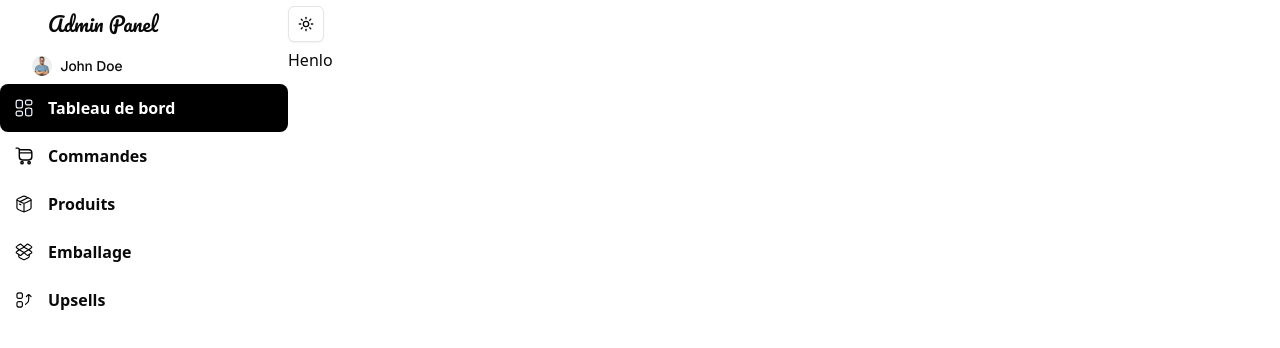
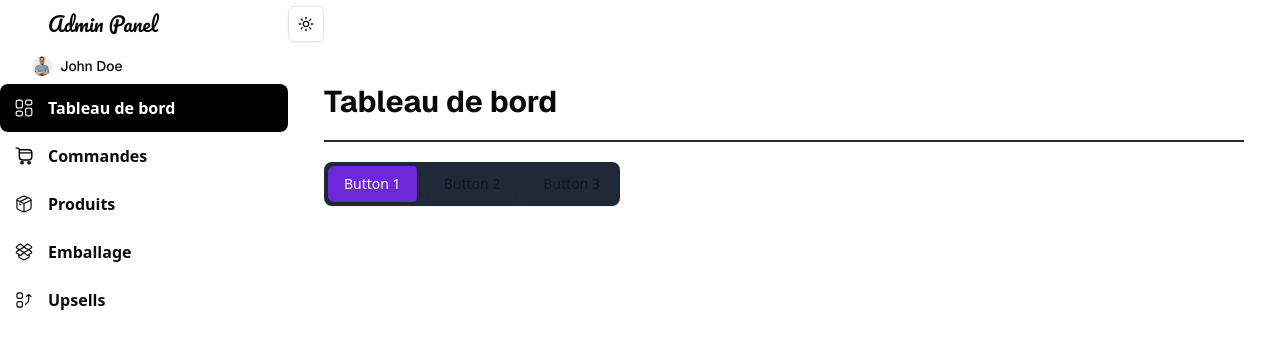
Before and after one commit to max-fletcher/next-boilerplate, a Next.js app: page / in a window 1280 px wide. Shown: the top 348 px of the page. Built offline with nearby package versions, Linux system fonts and the light colour scheme.

Commit message:
Created home button group

```diff
--- a/app/(root)/page.tsx
+++ b/app/(root)/page.tsx
@@ -1,10 +1,16 @@
-// import TestButtonGroup from '@/components/TestButtonGroup';
+import HomeButtonGroupContainer from "@/components/HomeButtonGroupContainer"
+import { geist } from "@/lib/fonts/fonts"
+import { cn } from "@/lib/utils"
 
 const page = () => {
+  return (
+    <div className="px-9 py-9">
+      <div className={cn("font-bold text-3xl", geist.className)}>
+        Tableau de bord
+      </div>
+      <hr className="separator my-5" />
 
-  return (
-    <div>
-      Henlo
+      <HomeButtonGroupContainer className="p-1 rounded-lg bg-[#1F2937]" buttonClassName="rounded opacity-50" buttonActiveClassName="bg-[#6D28D9] text-white opacity-100" isToggle={true} orientation="horizontal" />
     </div>
   )
 }
--- a/app/globals.css
+++ b/app/globals.css
@@ -63,6 +63,11 @@
 
   .buttonGroupBg {
     background-color: #6D28D9;
+  }
+
+  .separator {
+    border: 1px solid;
+    border-color: #1F2937;
   }
 }
 
--- /dev/null
+++ b/components/HomeButtonGroup.tsx
@@ -0,0 +1,138 @@
+'use client';
+import React, { useState, useEffect, useRef } from 'react';
+import { Button } from '@/components/ui/button';
+import { cn } from '@/lib/utils';
+import { LucideIcon, Loader2 } from 'lucide-react';
+
+type ButtonVariant =
+  | 'default'
+  | 'destructive'
+  | 'outline'
+  | 'secondary'
+  | 'ghost'
+  | 'link';
+
+interface ButtonInfo {
+  label: string;
+  onClick: () => void;
+  icon?: LucideIcon;
+  disabled?: boolean;
+}
+
+interface HomeButtonGroupProps {
+  buttons: ButtonInfo[];
+  color?: string;
+  variant?: ButtonVariant;
+  size?: 'default' | 'sm' | 'lg';
+  isOutline?: boolean;
+  className?: string;
+  buttonClassName?: string;
+  buttonActiveClassName?: string;
+  orientation?: 'horizontal' | 'vertical';
+  isToggle?: boolean;
+  isPill?: boolean;
+  loading?:boolean
+}
+
+const HomeButtonGroup = ({
+  buttons,
+  color,
+  variant = 'default',
+  size = 'default',
+  isOutline = false,
+  className,
+  buttonClassName,
+  buttonActiveClassName = 'buttonGroupBg dark:bg-red-900',
+  orientation = 'horizontal',
+  isToggle = false,
+  isPill = false,
+  loading = false,
+}: HomeButtonGroupProps) => {
+  const [activeIndex, setActiveIndex] = useState<number | null>(isToggle ? 0 : null);
+  const buttonRefs = useRef<(HTMLButtonElement | null)[]>([]);
+
+  useEffect(() => {
+    buttonRefs.current = buttonRefs.current.slice(0, buttons.length);
+  }, [buttons]);
+
+  const handleKeyDown = (
+    event: React.KeyboardEvent<HTMLButtonElement>,
+    index: number
+  ) => {
+    if (event.key === 'ArrowRight' || event.key === 'ArrowDown') {
+      event.preventDefault();
+      const nextIndex = (index + 1) % buttons.length;
+      buttonRefs.current[nextIndex]?.focus();
+    } else if (event.key === 'ArrowLeft' || event.key === 'ArrowUp') {
+      event.preventDefault();
+      const prevIndex = (index - 1 + buttons.length) % buttons.length;
+      buttonRefs.current[prevIndex]?.focus();
+    }
+  };
+
+  return (
+    <div
+      className={cn(
+        'inline-flex',
+        orientation === 'vertical' ? 'flex-col' : 'flex-row',
+        isPill ? 'rounded-full' : 'rounded-md',
+        'shadow-sm gap-3',
+        className
+      )}
+      role='group'
+      style={{ '--button-color': color } as React.CSSProperties}
+    >
+      {buttons.map((button, index) => {
+        const Icon = button.icon;
+        const isActive = activeIndex === index;
+        return (
+          <Button
+            key={index}
+            variant={isOutline ? 'outline' : variant}
+            size={size}
+            onClick={() => {
+              if(isToggle && index !== activeIndex) {
+                setActiveIndex(index);
+                button.onClick();
+              }
+            }}
+            disabled={button.disabled}
+            className={cn(
+              orientation === 'horizontal'
+                ? 'first:rounded-l-md last:rounded-r-md rounded-none'
+                : 'first:rounded-t-md last:rounded-b-md rounded-none',
+              index !== 0 && orientation === 'horizontal' && '-ml-px',
+              index !== 0 && orientation === 'vertical' && '-mt-px',
+              isOutline &&
+                orientation === 'horizontal' &&
+                'border-r-[1px] last:border-r-0',
+              isOutline &&
+                orientation === 'vertical' &&
+                'border-b-[1px] last:border-b-0',
+              isPill && 'first:rounded-l-full last:rounded-r-full',
+              'transition-colors hover:bg-primary/90 hover:text-primary-foreground',
+              'focus:relative focus:z-10',
+              color && `hover:bg-[var(--button-color)] hover:text-white`,
+              buttonClassName,
+              isActive && buttonActiveClassName,
+            )}
+            ref={(el) => {
+              buttonRefs.current[index] = el;
+            }}
+            onKeyDown={(e) => handleKeyDown(e, index)}
+            aria-pressed={isToggle ? isActive : undefined}
+          >
+            {loading && isActive ? (
+              <Loader2 className='mr-1 h-4 w-4 animate-spin' />
+            ) : (
+              Icon && <Icon className='mr-2 h-4 w-4' />
+            )}
+            {button.label}
+          </Button>
+        );
+      })}
+    </div>
+  );
+};
+
+export { HomeButtonGroup };
--- /dev/null
+++ b/components/HomeButtonGroupContainer.tsx
@@ -0,0 +1,35 @@
+"use client";
+
+import { useState } from "react";
+import { HomeButtonGroup } from "./HomeButtonGroup";
+
+interface ButtonGroupProps {
+  className?: string;
+  buttonClassName?: string;
+  buttonActiveClassName?: string;
+  orientation?: "horizontal" | "vertical";
+  isToggle?: boolean;
+  isPill?: boolean;
+}
+
+const HomeButtonGroupContainer = (props: ButtonGroupProps) => {
+  const [loading, setLoading] = useState(false);
+
+  const handleClick = (buttonName: string) => {
+    console.log(`${buttonName} clicked`);
+    setLoading(true);
+    setTimeout(() => setLoading(false), 2000);
+  };
+
+  const buttons = [
+    { label: "Button 1", onClick: () => handleClick("Button 1") },
+    { label: "Button 2", onClick: () => handleClick("Button 2") },
+    { label: "Button 3", onClick: () => handleClick("Button 3") },
+  ];
+
+  return (
+      <HomeButtonGroup buttons={buttons} {...props} loading={loading} />
+  );
+};
+
+export default HomeButtonGroupContainer;
```
